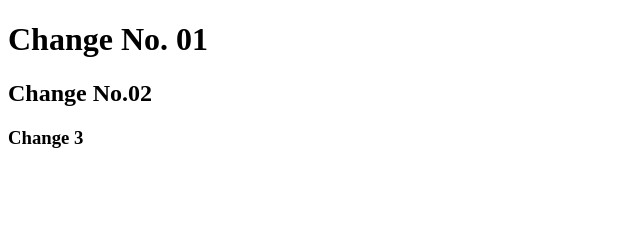
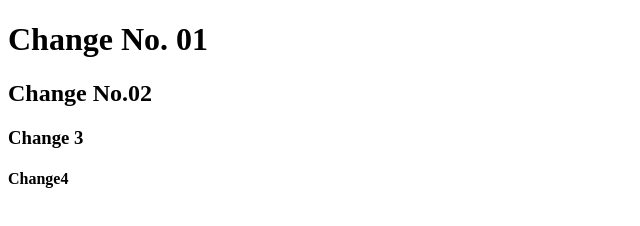
Before and after one commit to ssadafahmed/index.html1, a plain HTML site: page index.html in a window 1280 px wide. Shown: the full height of the page, 0-640 px from the left. Drawn offline with Linux system fonts and the light colour scheme.

Commit message:
Change 4

```diff
--- a/index.html
+++ b/index.html
@@ -9,5 +9,6 @@
     <h1> Change No. 01</h1>
    <h2>Change No.02</h2>
     <h3>Change 3</h3>
+    <h4> Change4 </h4>
 </body>
 </html>
```
